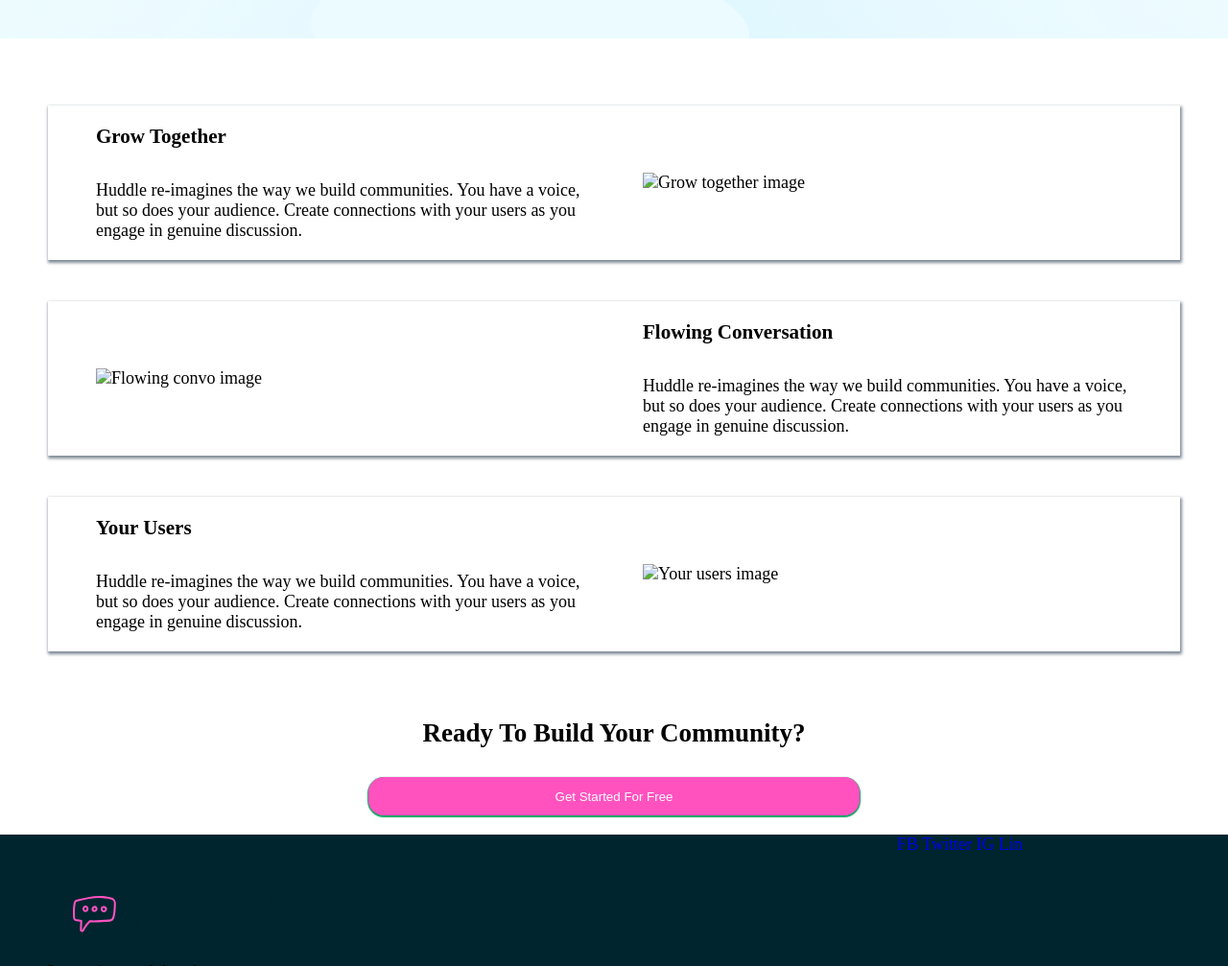
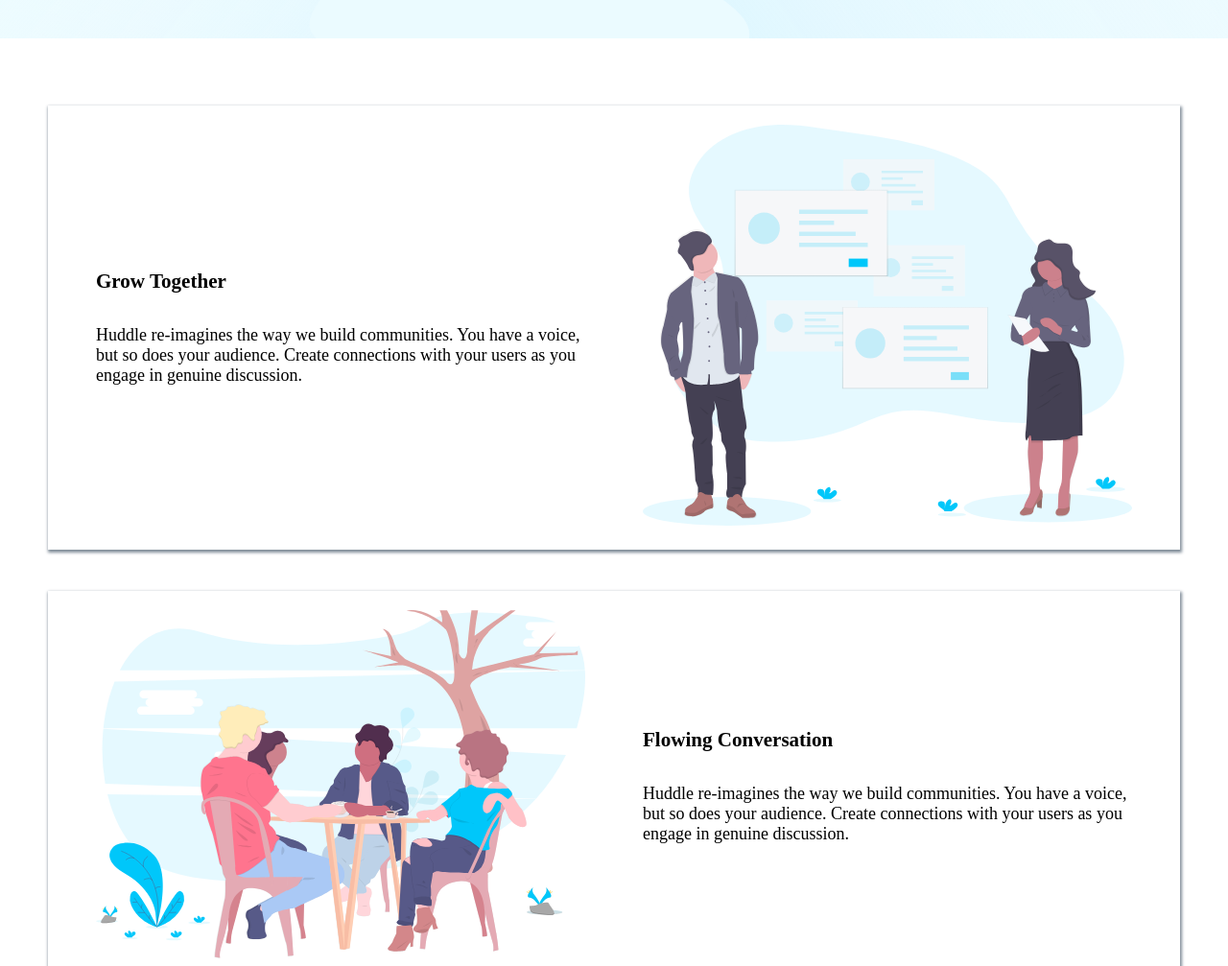
Before and after one commit to emarc99/Huddle-Landing-Page, a plain HTML site: page index.html in a window 1280 px wide. Shown: the part 760-1767 px from the top of the page at 96% size. Drawn offline with Linux system fonts and the light colour scheme; the site is published under a folder, as on GitHub Pages, so addresses that start at the root find nothing.

Commit message:
Update index.html

```diff
--- a/index.html
+++ b/index.html
@@ -51,7 +51,7 @@
             </div>
             <div class="card-img">
               <img
-                src="/images/illustration-grow-together.svg"
+                src="images/illustration-grow-together.svg"
                 alt="Grow together image"
               />
             </div>
@@ -59,7 +59,7 @@
           <div class="card-2">
             <div class="card-content">
               <img
-                src="/images/illustration-flowing-conversation.svg"
+                src="images/illustration-flowing-conversation.svg"
                 alt="Flowing convo image"
               />
             </div>
@@ -83,7 +83,7 @@
             </div>
             <div class="card-img">
               <img
-                src="/images/illustration-your-users.svg"
+                src="images/illustration-your-users.svg"
                 alt="Your users image"
               />
             </div>
```
